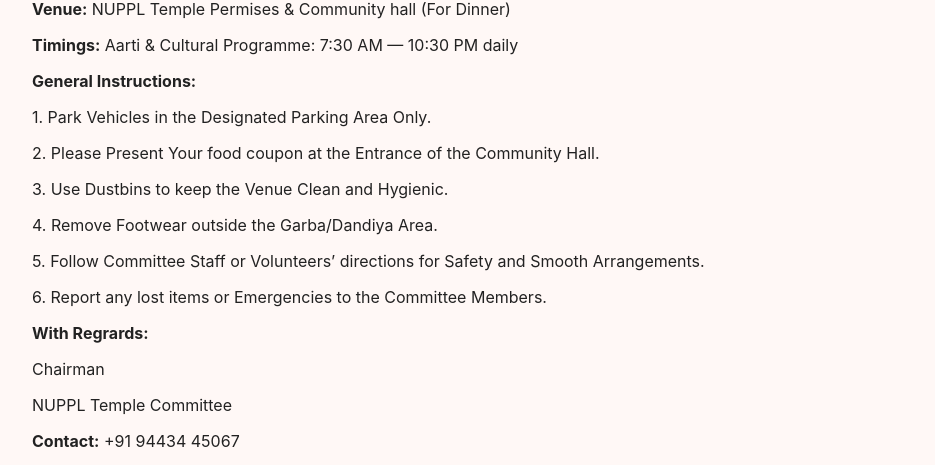
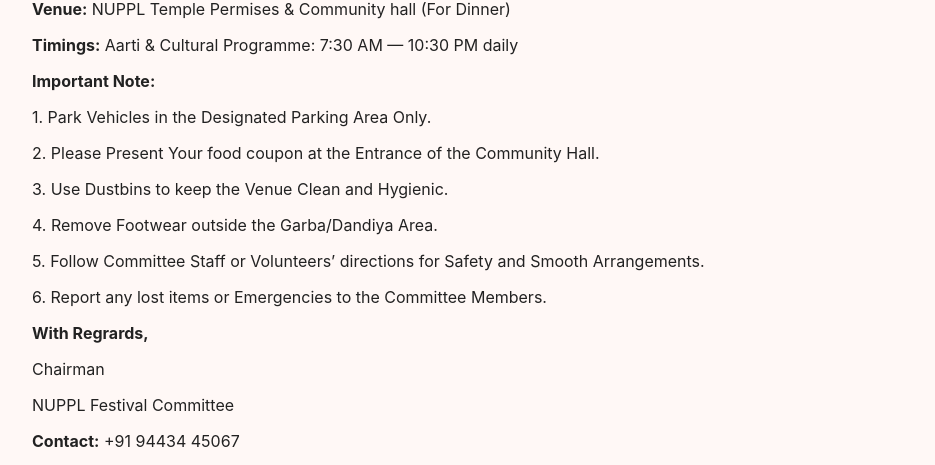
Before and after one commit to Dileepshukla2003/NUPPL_Navratri.com, a plain HTML site: page index.html in a window 1280 px wide. Shown: the part 1395-1860 px from the top of the page, without its empty margins (58-993 px from the left). Drawn offline with Linux system fonts and the light colour scheme.

Commit message:
Update index.html

```diff
--- a/index.html
+++ b/index.html
@@ -54,15 +54,15 @@
         <h2>Contact & Venue</h2>
         <p><strong>Venue:</strong> NUPPL Temple Permises & Community hall (For Dinner)</p>
         <p><strong>Timings:</strong> Aarti & Cultural Programme: 7:30 AM — 10:30 PM daily</p>
-        <p><strong>General Instructions:</strong><p>1. Park Vehicles in the Designated Parking Area Only.</p>
+        <p><strong>Important Note:</strong><p>1. Park Vehicles in the Designated Parking Area Only.</p>
         <p> 2. Please Present Your food coupon at the Entrance of the Community Hall.</p>
         <p> 3. Use Dustbins to keep the Venue Clean and Hygienic.</p>
         <p> 4. Remove Footwear outside the Garba/Dandiya Area.</p>
         <p> 5. Follow Committee Staff or Volunteers’ directions for Safety and Smooth Arrangements.</p>
         <p> 6. Report any lost items or Emergencies to the Committee Members.</p></p>
-        <p><strong>With Regrards:</strong> </p>
+        <p><strong>With Regrards,</strong> </p>
         <p>Chairman</p>
-        <p> NUPPL Temple Committee</p>
+        <p> NUPPL Festival Committee</p>
         <p><strong>Contact:</strong> +91 94434 45067 </p>
       </div>
     </section>
```
